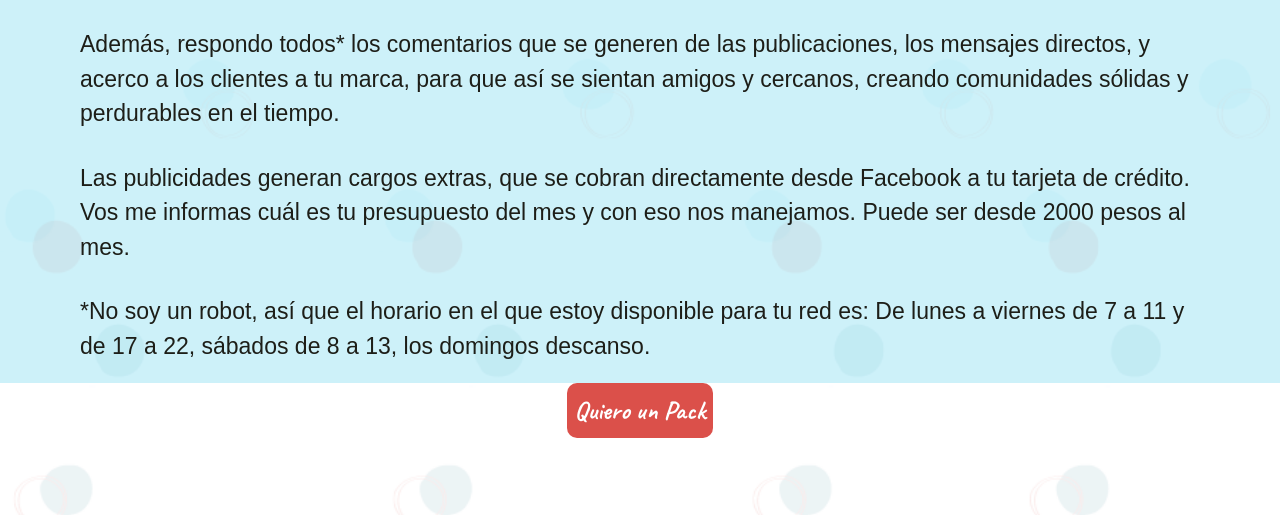
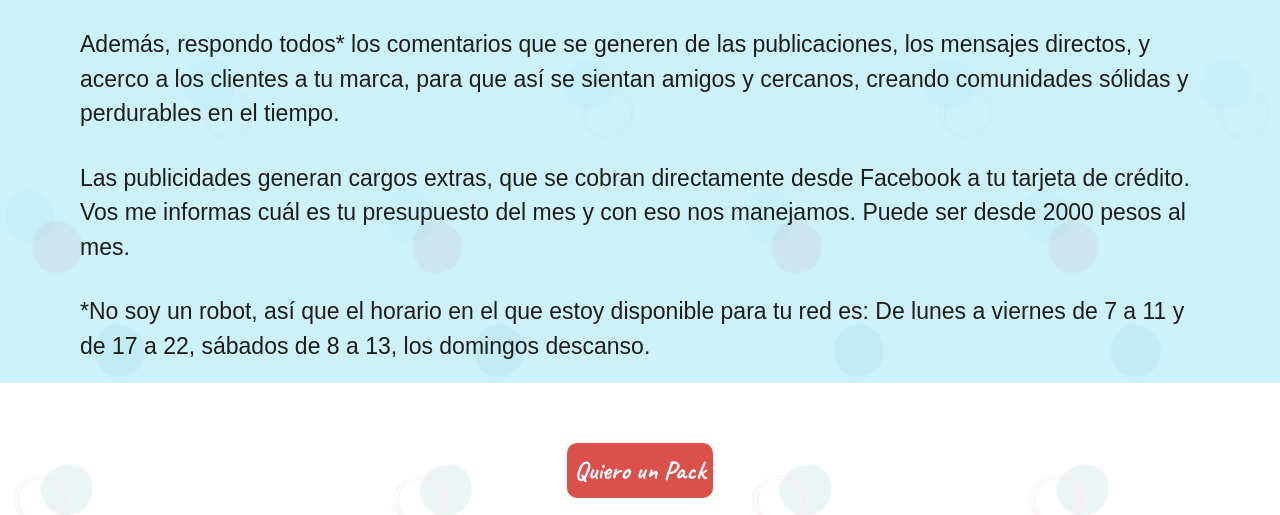
Before and after one commit to danielmedtar/proyecto_coderhouse, a website: page pages/packs.html in a window 1280 px wide. Shown: the part 1399-1914 px from the top of the page. Drawn offline with nearby package versions, Linux system fonts and the light colour scheme; a web font is replaced by a local one.

Commit message:
boton packs

```diff
--- a/pages/packs.html
+++ b/pages/packs.html
@@ -98,7 +98,7 @@
     </div><!--Cierre container__packs-->
 
     <div class="centrarBoton">
-      <button class="boton botonServicios">
+      <button class="boton">
         <a href="https://wa.me/542216032821" target="_blank">Quiero un Pack</a>
       </button>
     </div>
```
